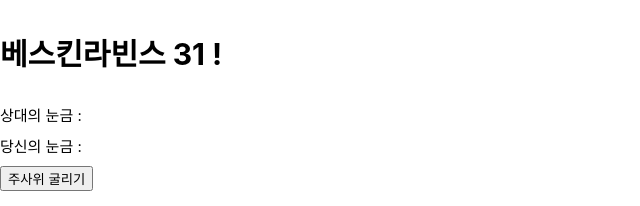
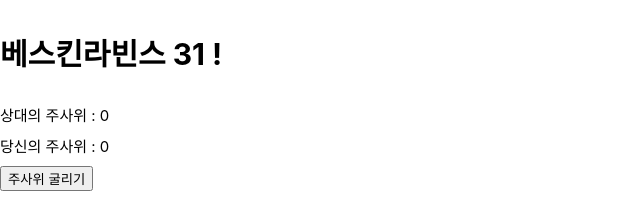
Before and after one commit to sohyge/Practice-React, a React (Create React App) app: page /Baskin31 in a window 1280 px wide. Shown: the top 206 px of the page, without its empty margins (0-640 px from the left). Built offline with nearby package versions, Linux system fonts and the light colour scheme.

Commit message:
주사위던지기 야매침

```diff
--- a/src/pages/Baskin31/index.tsx
+++ b/src/pages/Baskin31/index.tsx
@@ -5,6 +5,9 @@
 import Title from "../../components/Title";
 
 function Baskin31() {
+  const [myDice, setMyDice] = useState(0);
+  const [opDice, setOpDice] = useState(0);
+
   const getDiceRender = useCallback(() => {
     return (
       <>
@@ -12,7 +15,7 @@
         <Text
           bold="nomal"
           size={15}
-          text={`상대의 눈금 :`}
+          text={`상대의 주사위 : ${opDice}`}
           mode={"block"}
           mt={10}
           mb={10}
@@ -20,18 +23,38 @@
         <Text
           bold="nomal"
           size={15}
-          text={`당신의 눈금 :`}
+          text={`당신의 주사위 : ${myDice}`}
           mode={"block"}
           mb={10}
         />
-        <Button title="주사위 굴리기" />
+        <Button
+          title="주사위 굴리기"
+          onClick={() => {
+            rollDice();
+          }}
+        />
       </>
     );
+  }, [myDice, opDice]);
+
+  function rolling() {
+    setMyDice(() => Math.floor(Math.random() * 100));
+    setOpDice(() => Math.floor(Math.random() * 100));
+  }
+
+  const rollDice = useCallback(() => {
+    const rollingDice = setInterval(() => {
+      rolling();
+    }, 50);
+
+    setTimeout(() => {
+      clearInterval(rollingDice);
+    }, 500);
   }, []);
 
   const MainRender = useCallback(() => {
     return <Board>{getDiceRender()}</Board>;
-  }, []);
+  }, [getDiceRender]);
   return <>{MainRender()}</>;
 }
 
```
